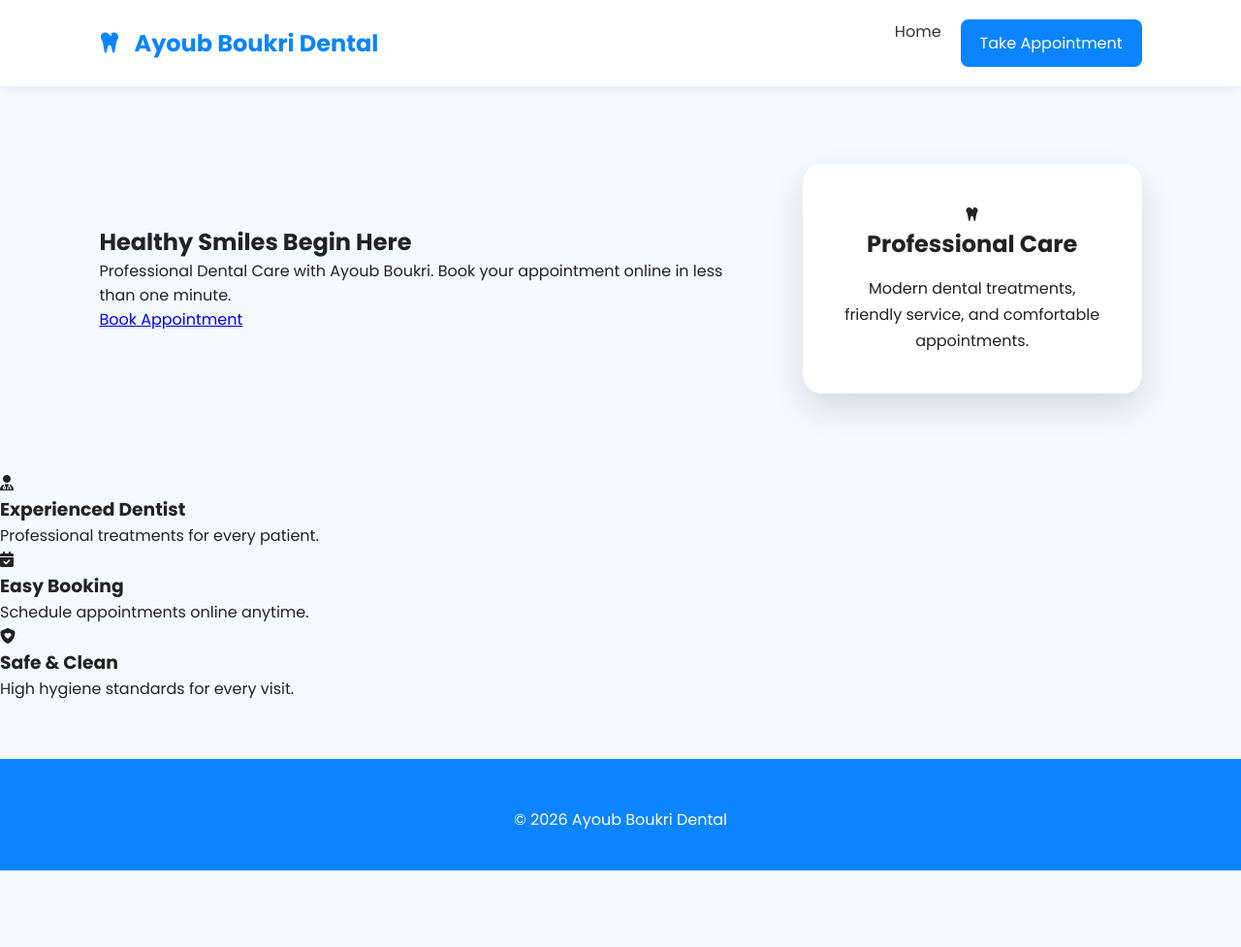
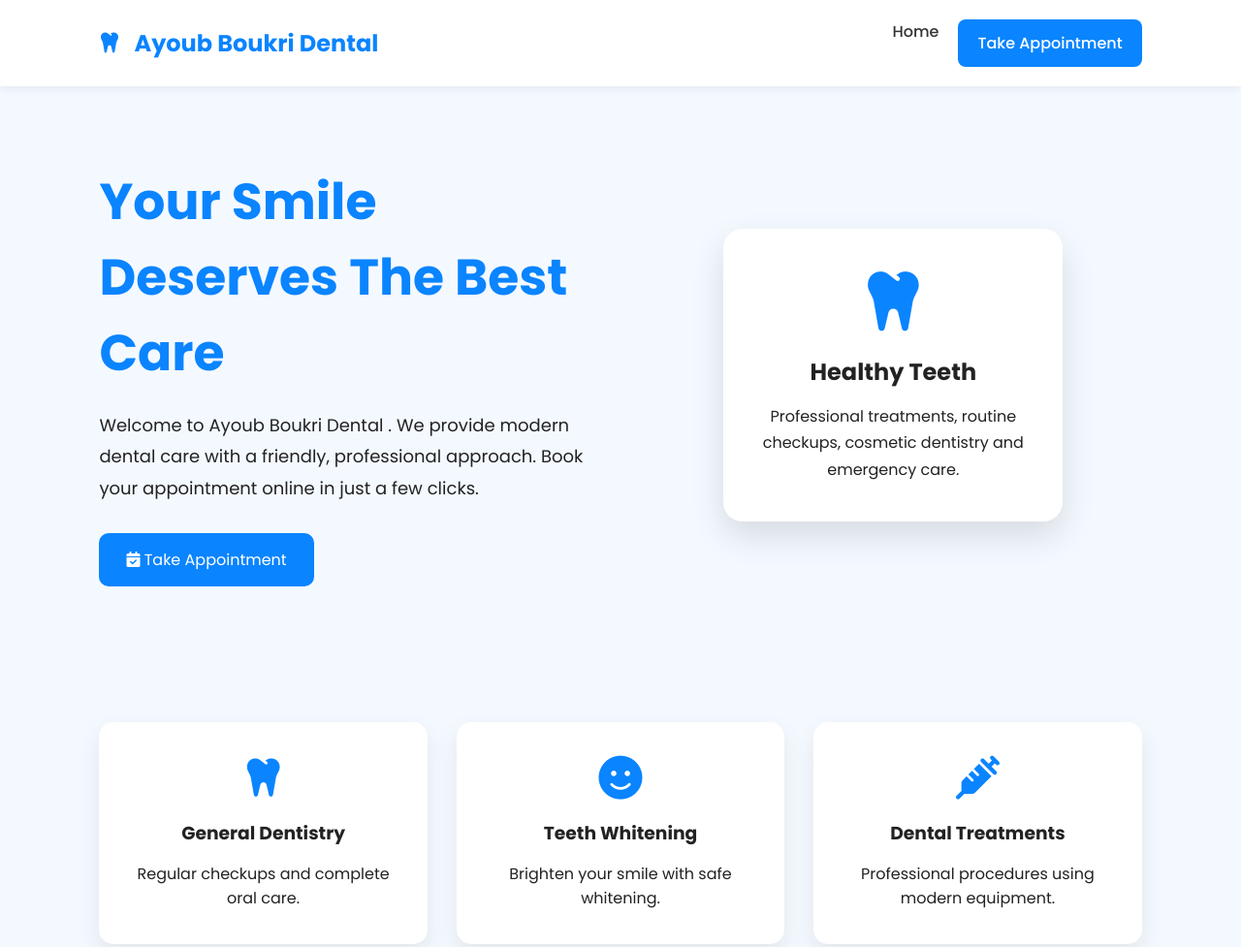
Before and after one commit to Mohamodix/ayoub-boukri-dentist, a website: page index.html in a window 1280 px wide. Shown: the top 977 px of the page at 97% size. Before the commit the page ends 898 px from the top, so only its background shows below. Drawn offline with Linux system fonts and the light colour scheme.

Commit message:
Revise homepage content and layout
Updated the content and structure of the homepage for Ayoub Boukri Dental, including changes to the hero section and services offered.

```diff
--- a/index.html
+++ b/index.html
@@ -8,10 +8,9 @@
     <link rel="stylesheet" href="style.css">
 
     <link rel="preconnect" href="https://fonts.googleapis.com">
-<link href="https://fonts.googleapis.com/css2?family=Poppins:wght@300;400;600;700&display=swap" rel="stylesheet">
+    <link href="https://fonts.googleapis.com/css2?family=Poppins:wght@300;400;500;600;700&display=swap" rel="stylesheet">
 
-<link rel="stylesheet"
-href="https://cdnjs.cloudflare.com/ajax/libs/font-awesome/6.5.1/css/all.min.css">
+    <link rel="stylesheet" href="https://cdnjs.cloudflare.com/ajax/libs/font-awesome/6.5.1/css/all.min.css">
 </head>
 
 <body>
@@ -24,59 +23,45 @@ Ayoub Boukri Dental
     </div>
 
     <nav>
-
         <a href="#">Home</a>
-
         <a href="appointment.html" class="appointment-btn">
             Take Appointment
         </a>
-
     </nav>
 
 </header>
 
 <section class="hero">
 
-<div class="hero-left">
+    <div class="hero-text">
 
-<h1>
-Healthy Smiles Begin Here
-</h1>
+        <h1>Your Smile Deserves The Best Care</h1>
 
         <p>
-
-Professional Dental Care with
-Ayoub Boukri.
-
-Book your appointment online in less
-than one minute.
-
+            Welcome to Ayoub Boukri Dental .
+            We provide modern dental care with a friendly,
+            professional approach. Book your appointment online
+            in just a few clicks.
         </p>
 
-<div class="hero-buttons">
-
-<a href="appointment.html" class="main-btn">
-Book Appointment
+        <a href="appointment.html" class="main-button">
+            <i class="fa-solid fa-calendar-check"></i>
+            Take Appointment
         </a>
 
     </div>
 
-</div>
-
-<div class="hero-right">
+    <div class="hero-image">
 
         <div class="card">
 
-<i class="fa-solid fa-tooth"></i>
+            <i class="fa-solid fa-tooth big-icon"></i>
 
-<h2>Professional Care</h2>
+            <h2>Healthy Teeth</h2>
 
             <p>
-
-Modern dental treatments,
-friendly service,
-and comfortable appointments.
-
+                Professional treatments, routine checkups,
+                cosmetic dentistry and emergency care.
             </p>
 
         </div>
@@ -85,49 +70,40 @@ and comfortable appointments.
 
 </section>
 
-<section class="features">
+<section class="services">
 
-<div class="feature">
+    <div class="service">
 
-<i class="fa-solid fa-user-doctor"></i>
+        <i class="fa-solid fa-tooth"></i>
 
-<h3>Experienced Dentist</h3>
+        <h3>General Dentistry</h3>
 
         <p>
-
-Professional treatments
-for every patient.
-
+            Regular checkups and complete oral care.
         </p>
 
     </div>
 
-<div class="feature">
+    <div class="service">
 
-<i class="fa-solid fa-calendar-check"></i>
+        <i class="fa-solid fa-face-smile"></i>
 
-<h3>Easy Booking</h3>
+        <h3>Teeth Whitening</h3>
 
         <p>
-
-Schedule appointments
-online anytime.
-
+            Brighten your smile with safe whitening.
         </p>
 
     </div>
 
-<div class="feature">
+    <div class="service">
 
-<i class="fa-solid fa-shield-heart"></i>
+        <i class="fa-solid fa-syringe"></i>
 
-<h3>Safe & Clean</h3>
+        <h3>Dental Treatments</h3>
 
         <p>
-
-High hygiene standards
-for every visit.
-
+            Professional procedures using modern equipment.
         </p>
 
     </div>
@@ -136,10 +112,14 @@ for every visit.
 
 <footer>
 
+    <h3>Ayoub Boukri Dental </h3>
+
     <p>
+        Book your appointment online anytime.
+    </p>
 
-© 2026 Ayoub Boukri Dental
-
+    <p>
+        © 2026 All Rights Reserved
     </p>
 
 </footer>
```
Lines whose indentation alone changed are shown as unchanged.
